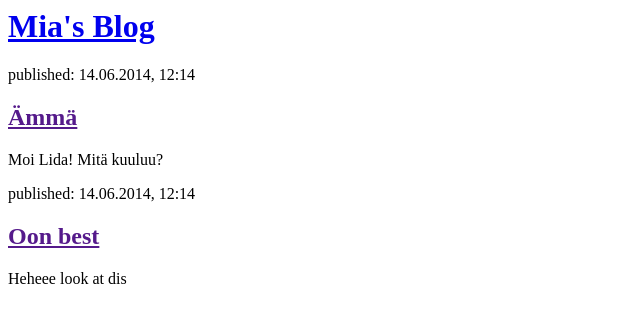
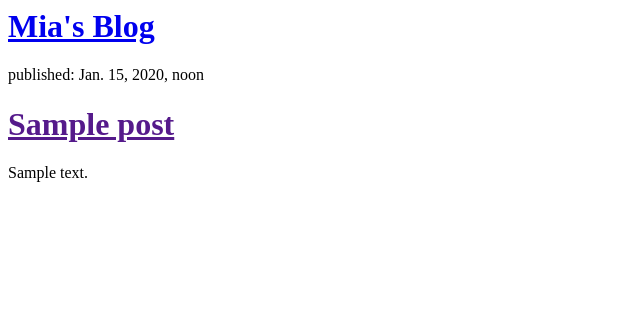
Before and after one commit to miatimsku/my-first-blog, a Django app: template blog/templates/blog/post_list.html in a window 1280 px wide. Shown: the top 323 px of the page, without its empty margins (0-640 px from the left). Run offline with Django 3.2, Linux system fonts and the light colour scheme; the template is opened without the code that fills it: values that come from a table or form of the project are taken from there, others are empty; tables that the repository leaves empty hold one stand-in row (values such as "Sample post").

Commit message:
Modified templates to display posts from database.

```diff
--- a/blog/templates/blog/post_list.html
+++ b/blog/templates/blog/post_list.html
@@ -7,16 +7,12 @@
             <h1><a href="/">Mia's Blog</a></h1>
         </div>
 
-        <div>
-            <p>published: 14.06.2014, 12:14</p>
-            <h2><a href="">Ämmä</a></h2>
-            <p>Moi Lida! Mitä kuuluu?</p>
-        </div>
-
-        <div>
-            <p>published: 14.06.2014, 12:14</p>
-            <h2><a href="">Oon best</a></h2>
-            <p>Heheee look at dis</p>
-        </div>
+        {% for post in posts %}
+      <div>
+          <p>published: {{ post.published_date }}</p>
+          <h1><a href="">{{ post.title }}</a></h1>
+          <p>{{ post.text|linebreaksbr }}</p>
+      </div>
+  {% endfor %}
     </body>
 </html>
--- a/blog/views.py
+++ b/blog/views.py
@@ -4,5 +4,5 @@ from .models import Post
 
 # Create your views here.
 def post_list(request):
-    posts = Post.objects.filter(published_date_lte=timezone.now()).order_by('published_date')
+    posts = Post.objects.filter(published_date__lte=timezone.now()).order_by('published_date')
     return render(request, 'blog/post_list.html', {'posts': posts})
```
